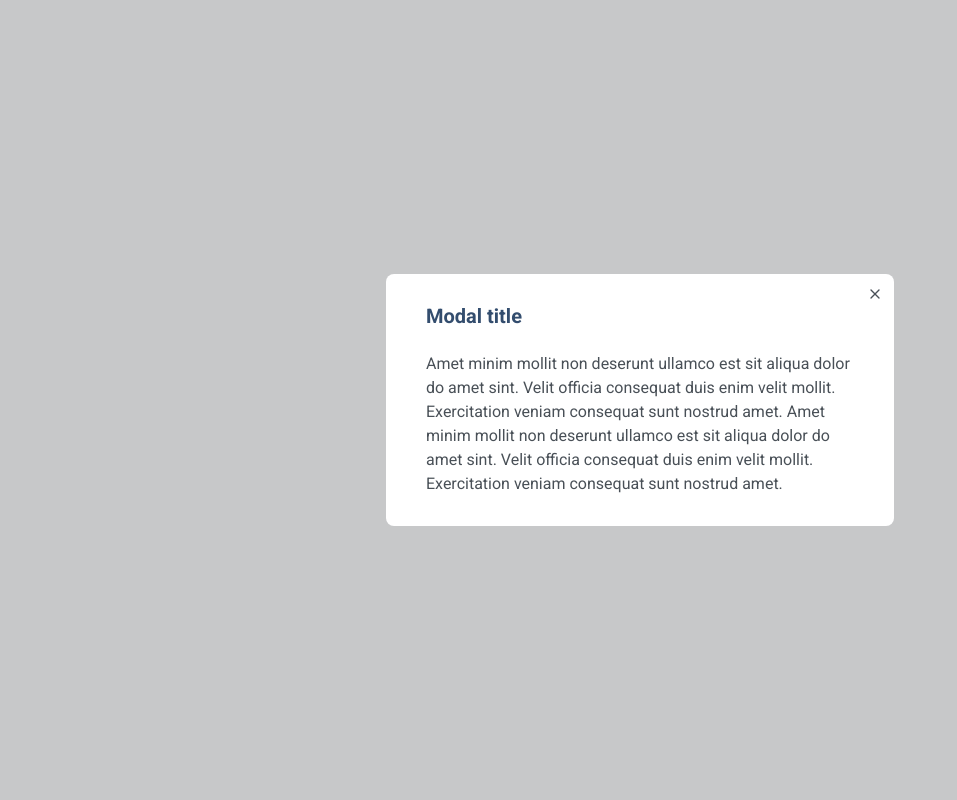
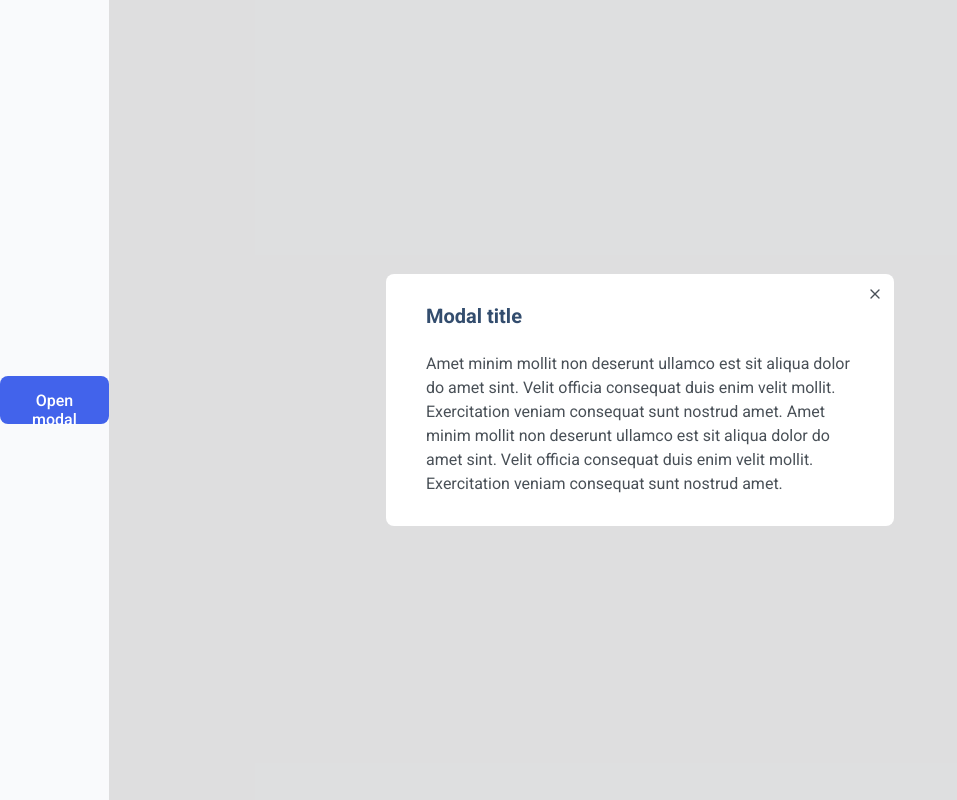
Before and after one commit to js-tasks-ru/htmlcss-20230411_kirill291, a website: page 05-lection3/02-modal/index.html in a window 1280 px wide. Both pictures are taken after a click on the button "Open modal". Shown: the whole page, without its empty margins (0-957 px from the left). Drawn offline with Linux system fonts and the light colour scheme.

Commit message:
position of blocks updated in css

```diff
--- a/05-lection3/02-modal/modal.css
+++ b/05-lection3/02-modal/modal.css
@@ -1,23 +1,12 @@
 .modal__content {
     width: 428px;
     border-radius: 8px;
-    position: fixed;
+    position: absolute;
     top: 50%;
     left: 50%;
     transform: translate(-50%, -50%);
     background: white;
     padding: 30px 40px;
-}
-
-.modal:before {
-    position: fixed;
-    top: 0;
-    left: 0;
-    right: 0;
-    bottom: 0;
-    content: '';
-    background: black;
-    opacity: .2;
 }
 
 .modal__title {
@@ -45,4 +34,8 @@
 
 .modal {
     display: none;
+    background: rgba(196, 196, 196, 0.5);
+    width: 100vw;
+    height: 100vh;
+    /*position: absolute;*/
 }
```
